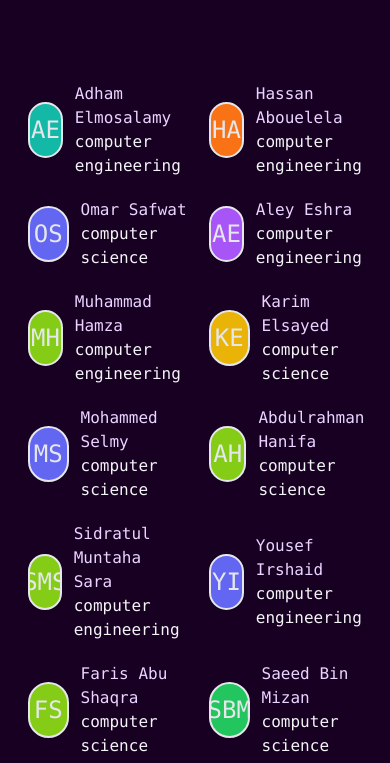
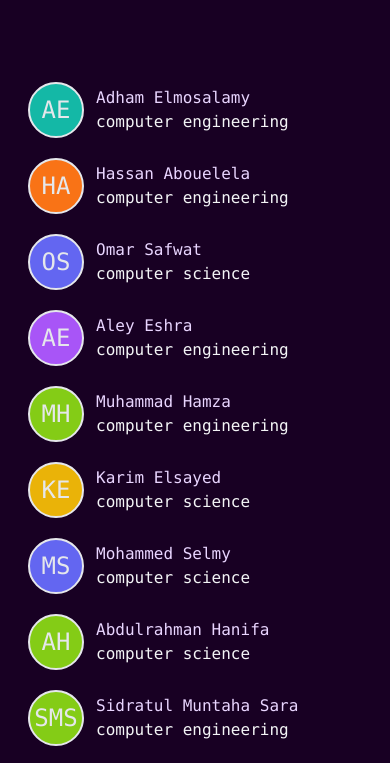
Before and after one commit to aelmosalamy/thesoc.club, an Eleventy site: page src/index.njk in a window 390 px wide. Shown: the part 548-1311 px from the top of the page. Built offline with nearby package versions, Linux system fonts and the light colour scheme; Eleventy itself is replaced by a stand-in of ours; files that its build step writes are made by us from their sources.

Commit message:
Editor settings and 1 column layout

```diff
--- a/src/index.njk
+++ b/src/index.njk
@@ -3,7 +3,7 @@ layout: index
 date: Last Modified
 ---
 
-<div class='grid grid-cols-2 w-full gap-5 mx-1'>
+<div class='grid grid-cols-1 sm:grid-cols-2 w-full gap-5 mx-1'>
   {% for member in members %}
     <div class="w-full flex flex-row gap-3 items-center">
       <div class="w-14 h-14 flex items-center justify-center text-2xl
```
